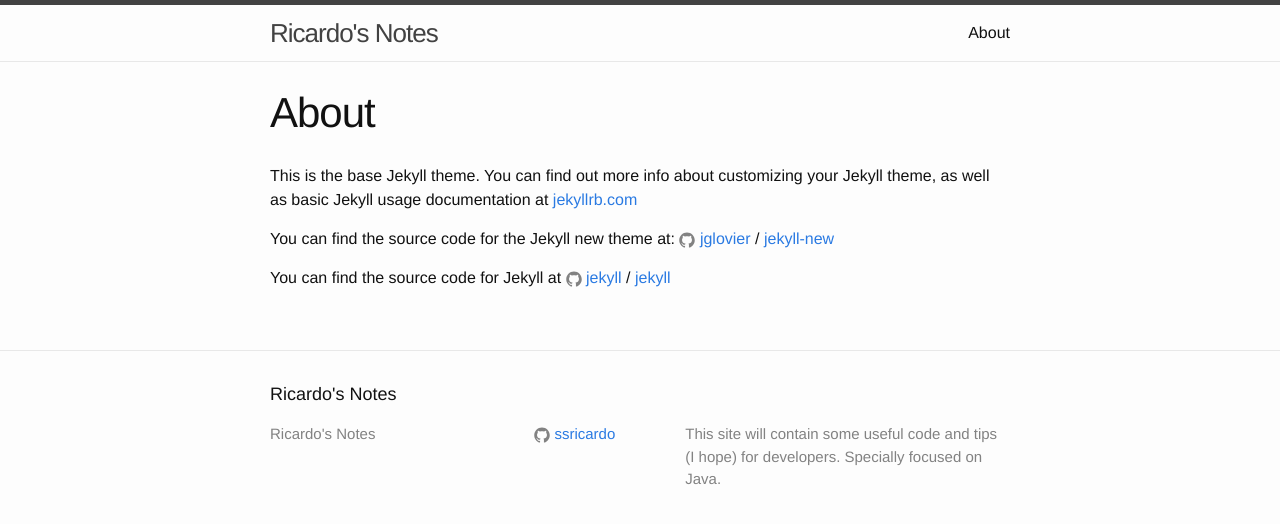
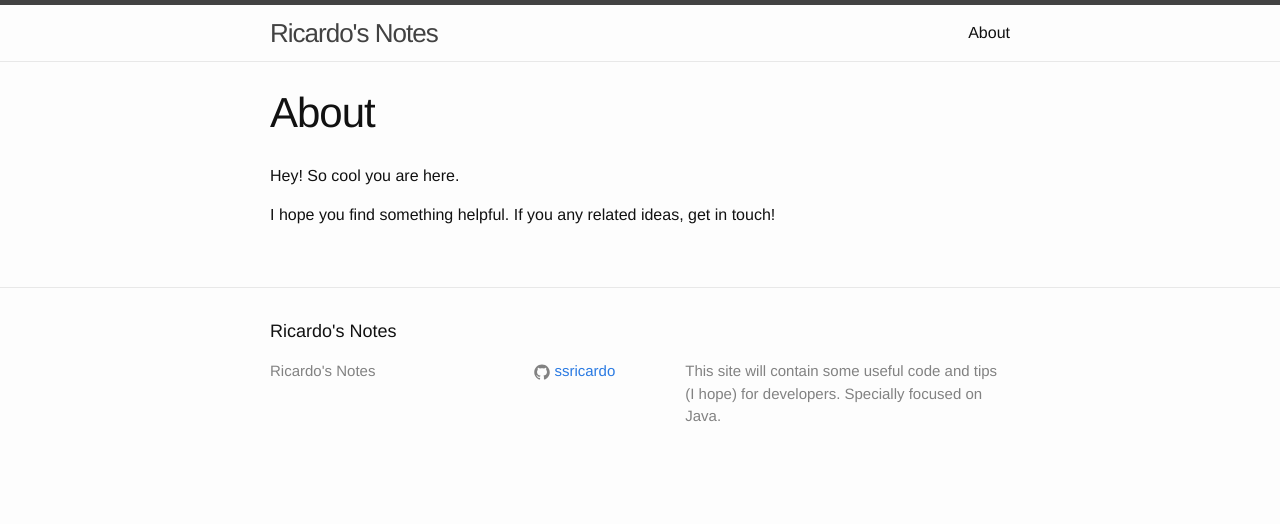
Before and after one commit to ssricardo/ssricardo.github.io, a Jekyll site: the page built from about.md, in a window 1280 px wide. Shown: the top 524 px of the page. Built offline with Jekyll 4.4.1, drawn with Linux system fonts in a browser that asks for light colours.

Commit message:
Novos ajustes

```diff
--- a/about.md
+++ b/about.md
@@ -4,12 +4,7 @@
 permalink: /about/
 ---
 
-This is the base Jekyll theme. You can find out more info about customizing your Jekyll theme, as well as basic Jekyll usage documentation at [jekyllrb.com](http://jekyllrb.com/)
+Hey! So cool you are here.
 
-You can find the source code for the Jekyll new theme at:
-{% include icon-github.html username="jglovier" %} /
-[jekyll-new](https://github.com/jglovier/jekyll-new)
-
-You can find the source code for Jekyll at
-{% include icon-github.html username="jekyll" %} /
-[jekyll](https://github.com/jekyll/jekyll)
+I hope you find something helpful.
+If you any related ideas, get in touch!
--- a/index.html
+++ b/index.html
@@ -7,13 +7,17 @@
   <h1 class="page-heading">Posts</h1>
 
   <ul class="post-list">
-    {% for post in site.posts %}
+    {% for post in paginator.posts %}
       <li>
         <span class="post-meta">{{ post.date | date: "%b %-d, %Y" }}</span>
 
         <h2>
           <a class="post-link" href="{{ post.url | prepend: site.baseurl }}">{{ post.title }}</a>
         </h2>
+
+        <div class="content">
+          {{ post.content }}
+        </div>
       </li>
     {% endfor %}
   </ul>
```
Also changed, not shown: _posts/2017-11-06-java-validation-junit.md (renamed from _posts/2017-11-06-welcome-to-jekyll-bvalid-junit.md).
